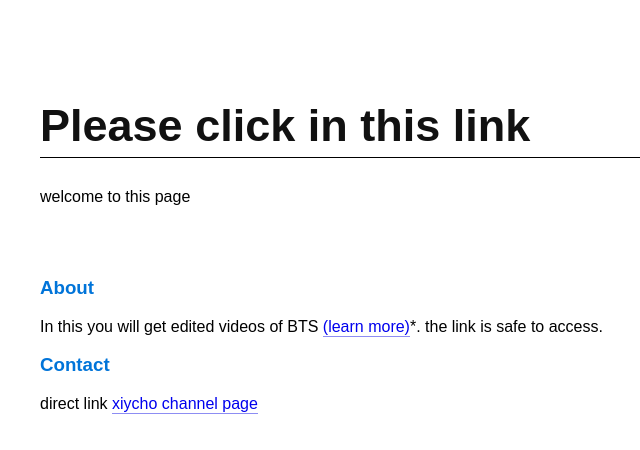
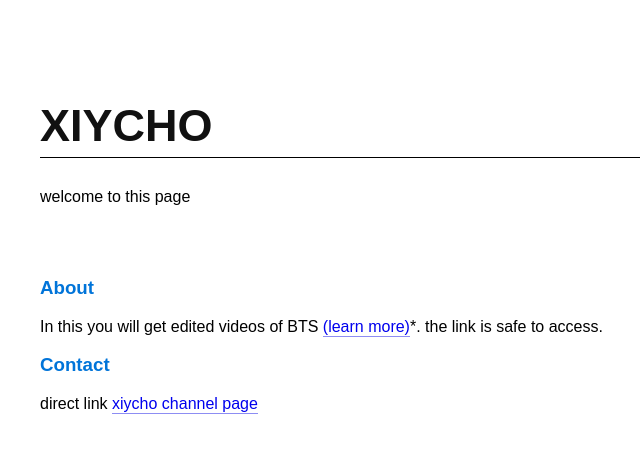
Before and after one commit to xiycho/yt-channel, a plain HTML site: page index.html in a window 1280 px wide. Shown: the whole page, without its empty margins (60-700 px from the left). Drawn offline with Linux system fonts and the light colour scheme.

Commit message:
Update index.html

```diff
--- a/index.html
+++ b/index.html
@@ -5,7 +5,7 @@
 <title> XIYCHO </title>
 </head>
 <body>
-<h1> Please click in this link </h1>
+<h1> XIYCHO </h1>
 <p class="tagline"> welcome to this page </p>
 <br>
 <br>
```
